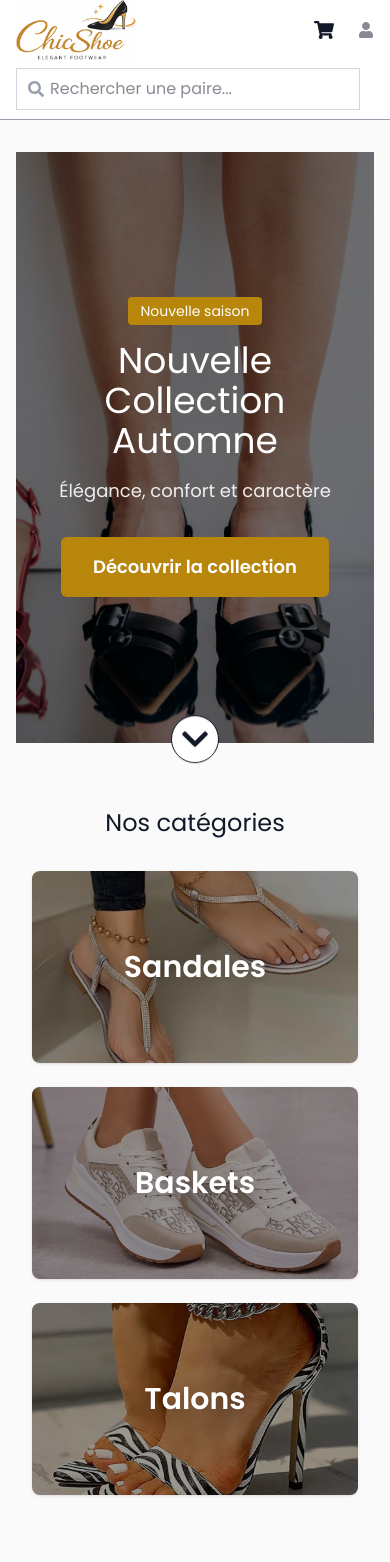
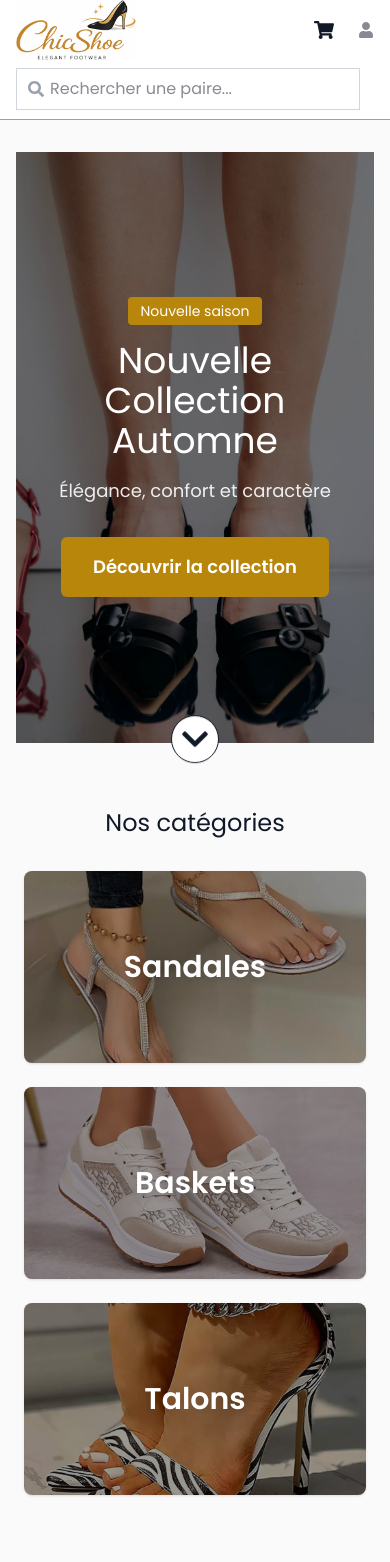
Before and after one commit to KevinDq/chic-shoe, a Next.js app: page / in a window 390 px wide. Shown: the top 1562 px of the page. Built offline with nearby package versions, Linux system fonts and the light colour scheme.

Commit message:
Update page.tsx

```diff
--- a/app/page.tsx
+++ b/app/page.tsx
@@ -27,7 +27,7 @@ export default function HomePage() {
       />
 
       {/* Categories */}
-      <section id="discover" className="container mx-auto px-4 scroll-mt-20">
+      <section id="discover" className="container mx-auto px-2 lg:px-4 scroll-mt-6 lg:scroll-mt-20">
         <h2 className="text-2xl md:text-3xl font-playfair mb-8 text-center">
           Nos catégories
         </h2>
```
